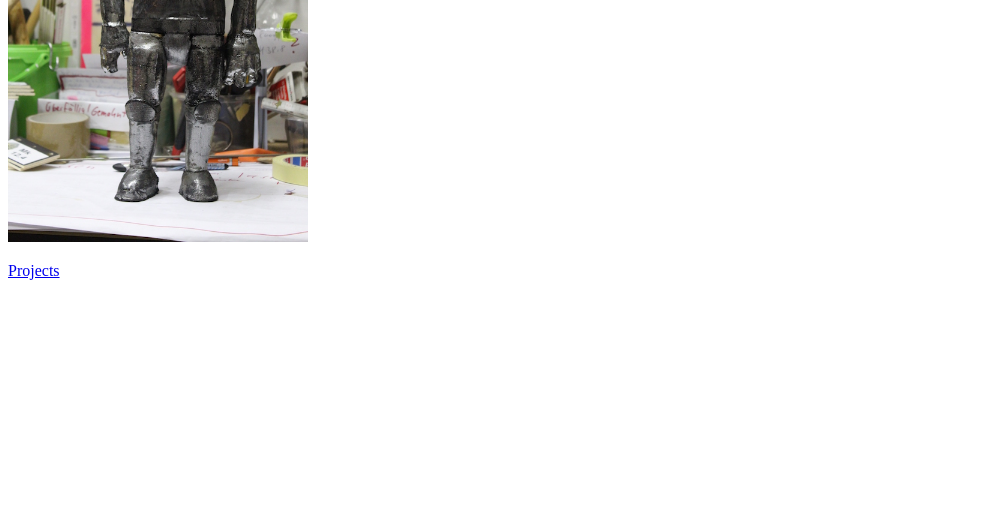
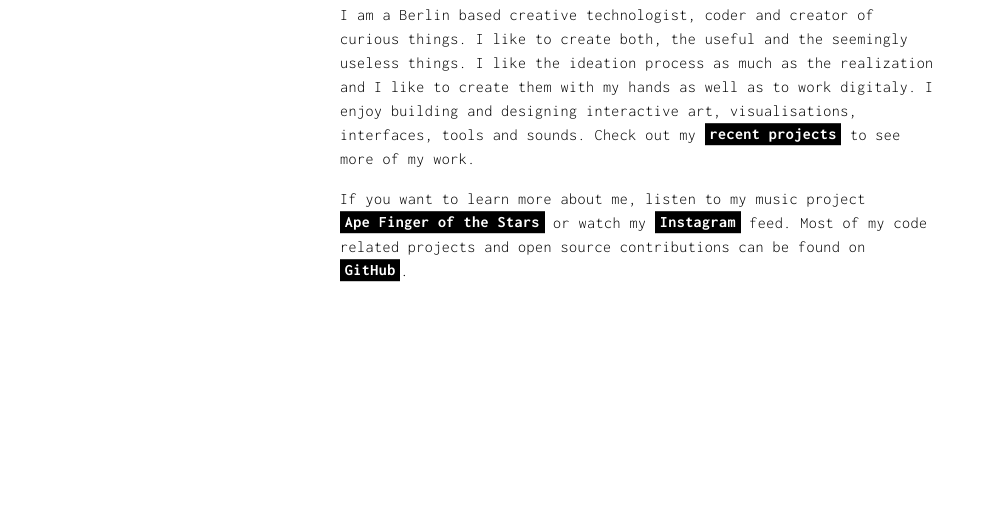
Before and after one commit to lutzer/lu-re, an Eleventy site: page site/index.md in a window 1280 px wide. Shown: the part 288-800 px from the top of the page, without its empty margins (0-987 px from the left). Built offline with nearby package versions, Linux system fonts and the light colour scheme; Eleventy itself is replaced by a stand-in of ours; files that its build step writes are made by us from their sources; files whose address does not match are found by name.

Commit message:
added scss and fonts

```diff
--- a/site/_layouts/base-layout.njk
+++ b/site/_layouts/base-layout.njk
@@ -7,6 +7,7 @@ title: Lutz Reiter
     <meta charset="utf-8">
     <meta name="viewport" content="width=device-width, initial-scale=1.0">
     <title>{{ title }}</title>
+    <link rel="stylesheet" href="/css/styles.css">
   </head>
   <body>
     {{ content | safe }}
--- a/site/_layouts/index-layout.njk
+++ b/site/_layouts/index-layout.njk
@@ -1,4 +1,8 @@
 ---
 layout: base-layout.njk
 ---
-{{ content | safe }}
+<div class="vertical-center">
+  <div class="content">
+    {{ content | safe }}
+  </div>
+</div>
--- a/site/_layouts/project-layout.njk
+++ b/site/_layouts/project-layout.njk
@@ -1,6 +1,7 @@
 ---
 layout: base-layout.njk
 ---
+<div class="content">
   <h1>{{ title }}</h1>
   {% if thumbnail %}
     {% image thumbnail, "thumbnail" %}
@@ -10,3 +11,6 @@ layout: base-layout.njk
   {% endif %}
 
   {{ content | safe }}
+
+  <a href="../">Back</a>
+</div>
--- a/site/_layouts/project-list-layout.njk
+++ b/site/_layouts/project-list-layout.njk
@@ -1,6 +1,8 @@
 ---
 layout: base-layout.njk
 ---
+<div class="content">
+  {{ content | safe }}
   <h1>Project List</h1>
   {% image "./../assets/test.jpg", "photo of my mondjunge" %}
   <ul>
@@ -8,4 +10,6 @@ layout: base-layout.njk
     <li><a href="{{project.url}}">{{ project.data.title }}</a></li>
   {%- endfor -%}
   </ul>
-{{ content | safe }}
+
+  <a href="../">Back</a>
+</div>
--- /dev/null
+++ b/site/_scss/main.scss
@@ -0,0 +1,55 @@
+@font-face {
+  font-family: 'VT323';
+  src: url('/assets/fonts/VT323-Regular.ttf')  format('truetype');
+}
+
+@font-face {
+  font-family: 'Inconsolata';
+  src: url('/assets/fonts/Inconsolata-Light.ttf')  format('truetype');
+}
+
+@font-face {
+  font-family: 'Inconsolata';
+  src: url('/assets/fonts/Inconsolata-Bold.ttf')  format('truetype');
+  font-weight: bold;
+}
+
+$content-width: 600px;
+$standard-spacing: 10px;
+
+body {
+  font-family: 'Inconsolata', monospace;
+  line-height: 1.5em;
+  letter-spacing: 0.03em;
+}
+
+h1 {
+  font-family: 'VT323', monospace;
+  font-size: 250%;
+  letter-spacing: 0.02em;
+}
+
+a {
+  background-color: black;
+  color: white;
+  padding: 0.3ex 0.3em;
+  font-weight: bold;
+  text-decoration: none;
+  white-space: nowrap;
+}
+
+.content {
+  max-width: $content-width;
+  margin: 0 auto;
+  padding: 0 20px;
+}
+
+.vertical-center {
+  margin: 0;
+  position: absolute;
+  top: 50%;
+  -ms-transform: translateY(-50%);
+  transform: translateY(-50%);
+  left:0;
+  right:0;
+}
--- a/site/index.md
+++ b/site/index.md
@@ -1,9 +1,9 @@
 ---
 layout: index-layout.njk
-title: Test
+title: Lutz Reiter - hej
 ---
-# {{ title }}
+# Hej, my Name is Lutz Reiter
 
-{% image "./assets/test.jpg", "photo of my cat" %}
+I am a Berlin based creative technologist, coder and creator of curious things. I like to create both, the useful and the seemingly useless things. I like the ideation process as much as the realization and I like to create them with my hands as well as to work digitaly. I enjoy building and designing interactive art, visualisations, interfaces, tools and sounds. Check out my [recent projects](/projects) to see more of my work.
 
-[Projects](/projects)
+If you want to learn more about me, listen to my music project [Ape Finger of the Stars](https://soundcloud.com/apefinger) or watch my [Instagram](https://www.instagram.com/lutzeputze/) feed. Most of my code related projects and open source contributions can be found on [GitHub](https://github.com/lutzer).
```
Also changed, not shown: package.json (+12 -5 lines), site/projects/index.md (+1 -1 lines), site/projects/project1/index.md (+3 -1 lines), site/projects/project2/index.md (+1 -0 lines), .eleventy.js, README.md, site/assets/fonts/Inconsolata-Bold.ttf (added), site/assets/fonts/Inconsolata-Light.ttf (added), site/assets/fonts/VT323-Regular.ttf (added), 2 other files. Lines whose indentation alone changed are shown as unchanged.
